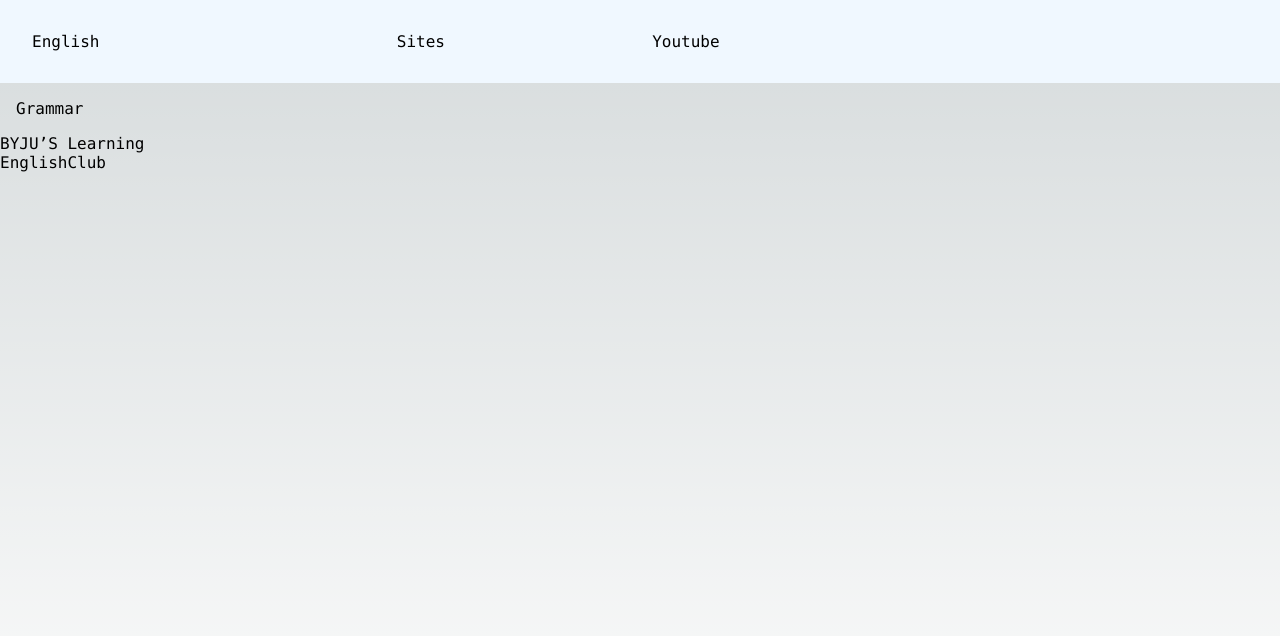
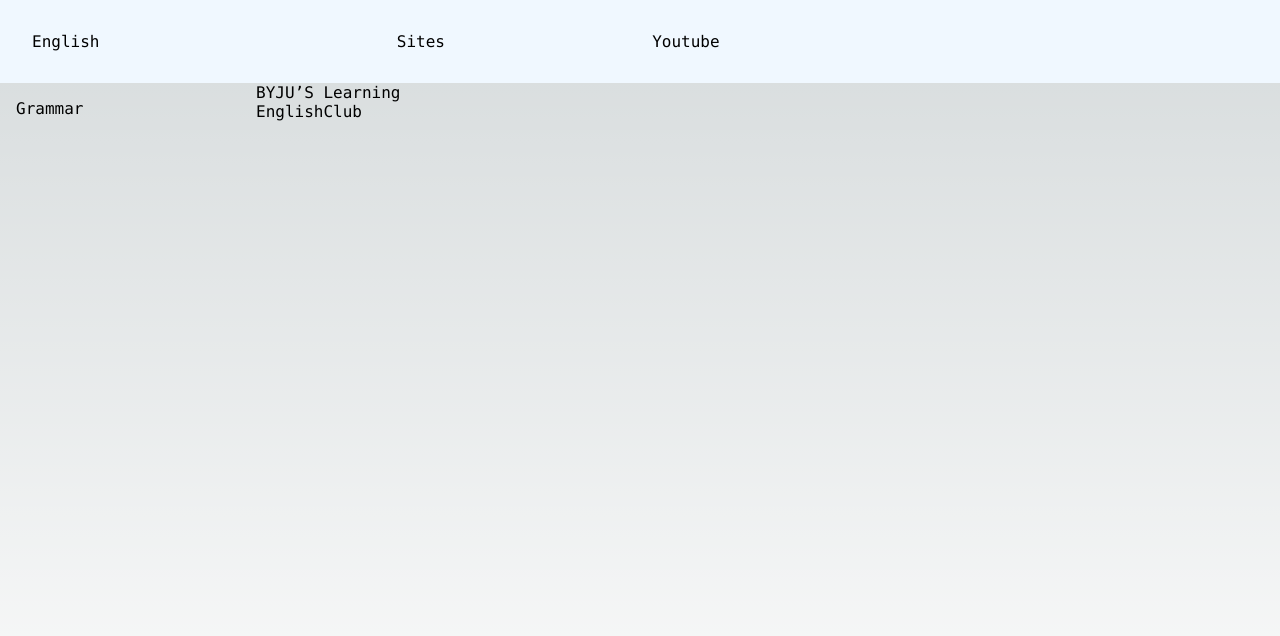
Before and after one commit to LunaGoodnight/english, a Next.js app: page /sites in a window 1280 px wide. Shown: the top 636 px of the page. Built offline with nearby package versions, Linux system fonts and the light colour scheme.

Commit message:
[Add] babelrc

```diff
--- a/package.json
+++ b/package.json
@@ -23,6 +23,7 @@
   },
   "devDependencies": {
     "@types/styled-components": "^5.1.26",
+    "babel-plugin-styled-components": "^2.0.7",
     "prettier": "^2.8.3"
   }
 }
--- a/pages/sites.tsx
+++ b/pages/sites.tsx
@@ -1,7 +1,8 @@
 import styled from "styled-components";
-import { Header } from "../common/Header";
 import { SiteNavigation } from "../common/SiteNavigation";
 import { siteList } from "../configs/siteList";
+import { SiteContent } from "../styles/common";
+import { Header } from "../common/Header";
 
 const SiteListWrapper = styled.ul`
   width: 80%;
@@ -11,6 +12,7 @@ export const sites = () => {
   return (
     <div>
       <Header />
+      <SiteContent>
         <SiteNavigation />
         <SiteListWrapper>
           {siteList.map((x, i) => {
@@ -22,6 +24,7 @@ export const sites = () => {
             );
           })}
         </SiteListWrapper>
+      </SiteContent>
     </div>
   );
 };
--- a/styles/common.ts
+++ b/styles/common.tsx
@@ -4,3 +4,5 @@ export const SiteContent = styled.div`
   display: flex;
   width: 100%;
 `;
+
+export default {};
```
Also changed, not shown: .babelrc (added), 1 other file (tests, documents, lock files or other folders). Lines whose indentation alone changed are shown as unchanged.
